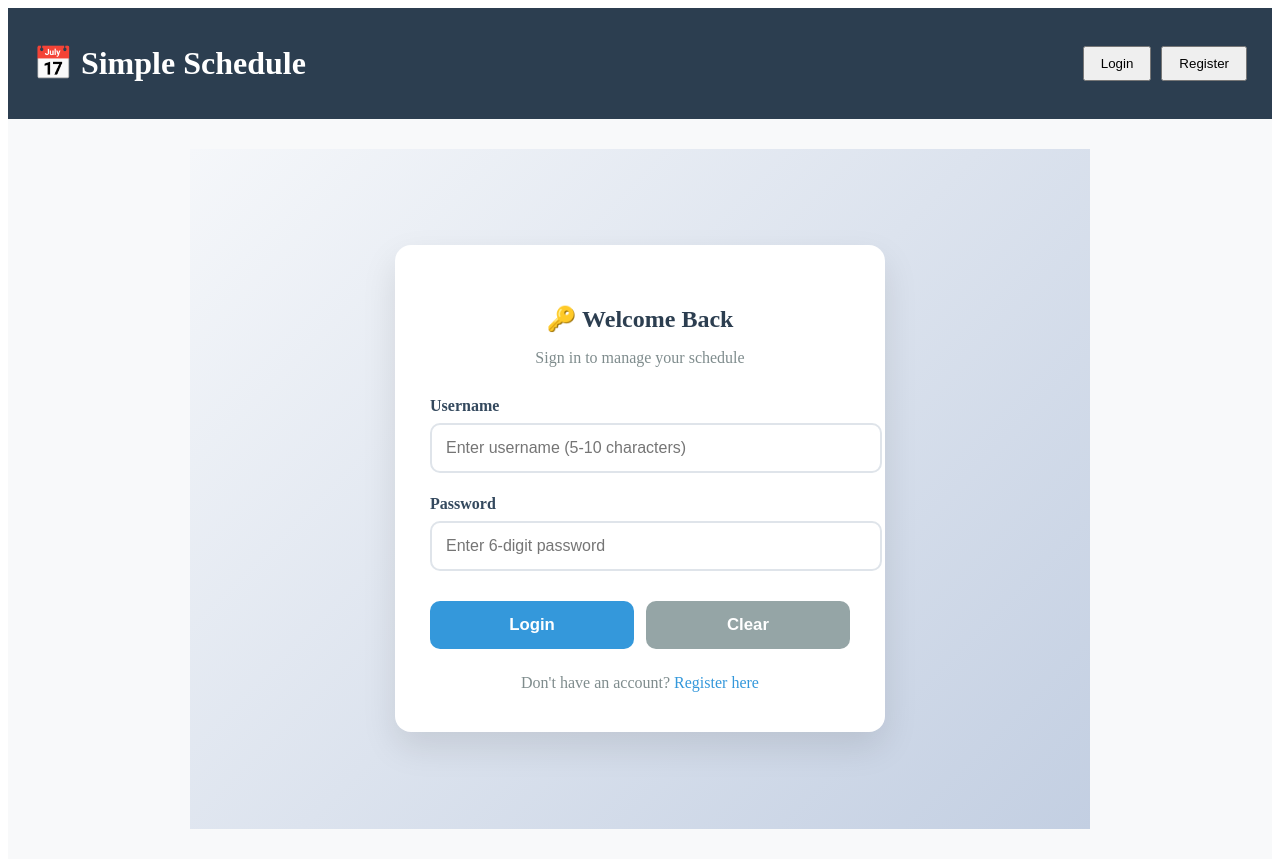
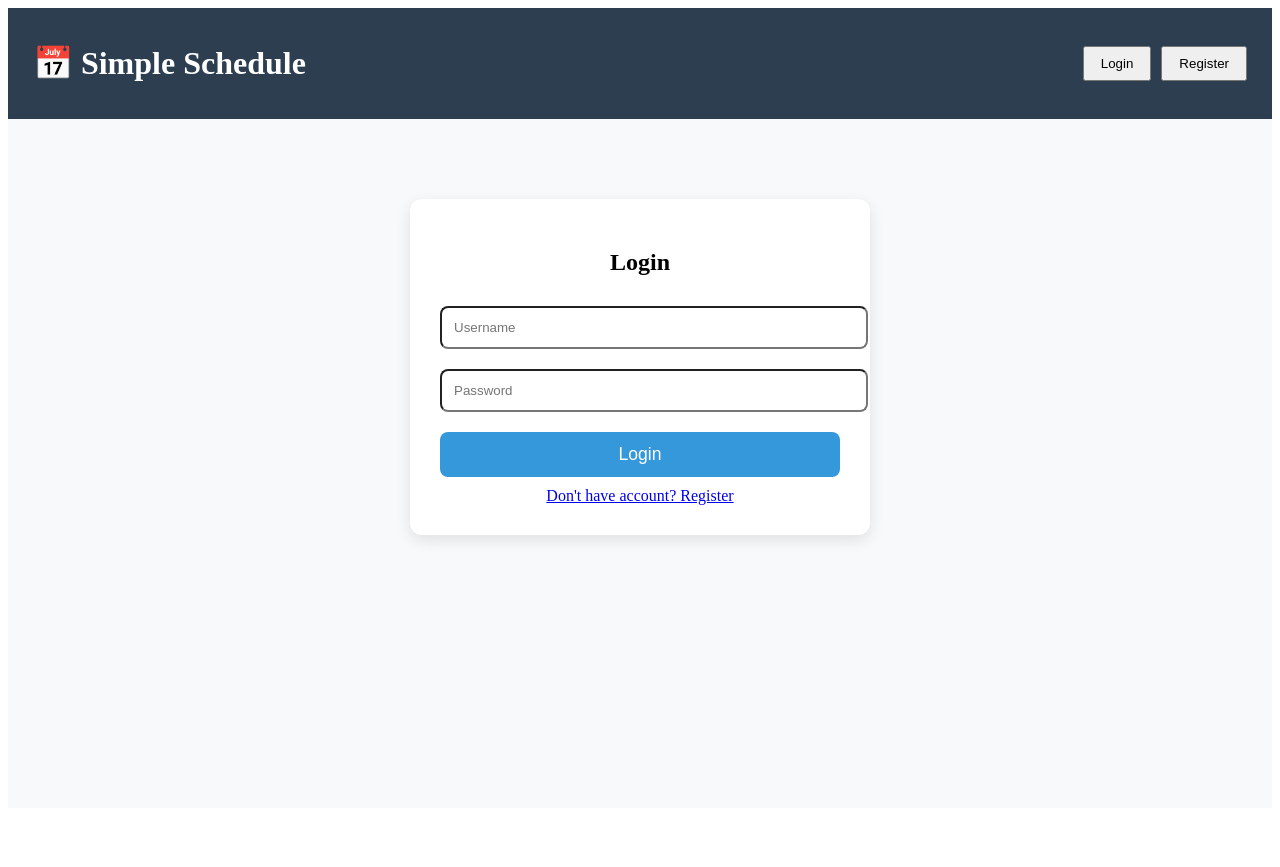
Before and after one commit to TasinLunatic/Vue-lang, a Vue app in the folder Schedule-management2/: page /#/login in a window 1280 px wide. After the commit the page ends 816 px from the top, so only its background shows below. Built offline with nearby package versions, Linux system fonts and the light colour scheme.

Commit message:
login also modified and WOP

```diff
--- a/Schedule-management2/src/components/Login.vue
+++ b/Schedule-management2/src/components/Login.vue
@@ -1,254 +1,56 @@
 <script setup>
-import { ref, reactive } from "vue";
-import { useRouter } from "vue-router";
-import { defineUser } from "../store/userStore.js";
+import { reactive, ref } from 'vue'
+import { useRouter } from 'vue-router'
 
-const router = useRouter();
-const sysUser = defineUser();
+const router = useRouter()
 
-const loginUser = reactive({
-  username: "",
-  userPwd: "",
-});
-
-const usernameMsg = ref("");
-const userPwdMsg = ref("");
-
-function checkUsername() {
-  const usernameReg = /^[a-zA-Z0-9]{5,10}$/;
-  if (!usernameReg.test(loginUser.username)) {
-    usernameMsg.value = "Invalid format (5-10 letters/numbers)";
-    return false;
-  }
-  usernameMsg.value = "OK";
-  return true;
-}
-
-function checkUserPwd() {
-  const userPwdReg = /^[0-9]{6}$/;
-  if (!userPwdReg.test(loginUser.userPwd)) {
-    userPwdMsg.value = "Invalid format (must be 6 digits)";
-    return false;
-  }
-  userPwdMsg.value = "OK";
-  return true;
-}
+const user = reactive({ username: '', password: '' })
+const message = ref('')
 
 function login() {
-  const flag1 = checkUsername();
-  const flag2 = checkUserPwd();
+  const savedUser = localStorage.getItem('username')
+  const savedPass = localStorage.getItem('userPwd')
 
-  if (!(flag1 && flag2)) {
-    alert("Please correct the errors before logging in.");
-    return;
+  if (!savedUser) {
+    alert('No user registered yet. Please register first.')
+    return
   }
 
-  const savedUsername = localStorage.getItem("username");
-  const savedUserPwd = localStorage.getItem("userPwd");
-
-  if (!savedUsername || !savedUserPwd) {
-    alert("No registered user found. Please register first.");
-    return;
+  if (user.username === savedUser && user.password === savedPass) {
+    sessionStorage.setItem('loginUser', user.username)
+    alert('Login successful!')
+    router.push('/showSchedule')
+  } else {
+    alert('Wrong username or password!')
   }
-
-  if (loginUser.username !== savedUsername) {
-    alert("Username is incorrect.");
-    return;
-  }
-
-  if (loginUser.userPwd !== savedUserPwd) {
-    alert("Password is incorrect.");
-    return;
-  }
-
-  alert("Login successful!");
-
-  sysUser.uid = 1;
-  sysUser.username = loginUser.username;
-
-  sessionStorage.setItem("loginUser", loginUser.username);
-  router.push("/showSchedule");
-}
-
-function clearForm() {
-  loginUser.username = "";
-  loginUser.userPwd = "";
-  usernameMsg.value = "";
-  userPwdMsg.value = "";
 }
 </script>
 
 <template>
-  <div class="login-container">
-    <div class="login-card">
-      <h2>🔑 Welcome Back</h2>
-      <p class="subtitle">Sign in to manage your schedule</p>
-
-      <div class="form-group">
-        <label>Username</label>
-        <input
-          type="text"
-          v-model="loginUser.username"
-          @blur="checkUsername"
-          placeholder="Enter username (5-10 characters)"
-        />
-        <span
-          class="msg"
-          :class="{
-            success: usernameMsg === 'OK',
-            error: usernameMsg && usernameMsg !== 'OK',
-          }"
-        >
-          {{ usernameMsg }}
-        </span>
-      </div>
-
-      <div class="form-group">
-        <label>Password</label>
-        <input
-          type="password"
-          v-model="loginUser.userPwd"
-          @blur="checkUserPwd"
-          placeholder="Enter 6-digit password"
-        />
-        <span
-          class="msg"
-          :class="{
-            success: userPwdMsg === 'OK',
-            error: userPwdMsg && userPwdMsg !== 'OK',
-          }"
-        >
-          {{ userPwdMsg }}
-        </span>
-      </div>
-
-      <div class="actions">
-        <button class="btn btn-primary" @click="login">Login</button>
-        <button class="btn btn-secondary" @click="clearForm">Clear</button>
-      </div>
-
-      <div class="register-link">
-        Don't have an account?
-        <router-link to="/regist">Register here</router-link>
-      </div>
-    </div>
+  <div class="form-card">
+    <h2>Login</h2>
+    <input v-model="user.username" placeholder="Username" />
+    <input v-model="user.password" type="password" placeholder="Password" />
+    <button @click="login">Login</button>
+    <router-link to="/regist">Don't have account? Register</router-link>
   </div>
 </template>
 
 <style scoped>
-.login-container {
-  display: flex;
-  justify-content: center;
-  align-items: center;
-  min-height: 85vh;
-  background: linear-gradient(135deg, #f5f7fa, #c3cfe2);
+.form-card {
+  max-width: 400px;
+  margin: 50px auto;
+  padding: 30px;
+  background: white;
+  border-radius: 12px;
+  box-shadow: 0 5px 15px rgba(0,0,0,0.1);
+  text-align: center;
 }
-
-.login-card {
-  background: white;
-  padding: 40px 35px;
-  border-radius: 16px;
-  box-shadow: 0 15px 35px rgba(0, 0, 0, 0.1);
+input, button {
   width: 100%;
-  max-width: 420px;
+  padding: 12px;
+  margin: 10px 0;
+  border-radius: 8px;
 }
-
-h2 {
-  text-align: center;
-  color: #2c3e50;
-  margin-bottom: 8px;
-}
-
-.subtitle {
-  text-align: center;
-  color: #7f8c8d;
-  margin-bottom: 30px;
-}
-
-.form-group {
-  margin-bottom: 22px;
-}
-
-label {
-  display: block;
-  margin-bottom: 8px;
-  font-weight: 600;
-  color: #34495e;
-}
-
-input {
-  width: 100%;
-  padding: 14px;
-  border: 2px solid #dfe4ea;
-  border-radius: 10px;
-  font-size: 1rem;
-  transition: all 0.3s;
-}
-
-input:focus {
-  border-color: #3498db;
-  outline: none;
-  box-shadow: 0 0 0 3px rgba(52, 152, 219, 0.1);
-}
-
-.msg {
-  font-size: 0.9rem;
-  margin-top: 5px;
-  display: block;
-}
-
-.success {
-  color: #27ae60;
-}
-.error {
-  color: #e74c3c;
-}
-
-.actions {
-  display: flex;
-  gap: 12px;
-  margin-top: 30px;
-}
-
-.btn {
-  flex: 1;
-  padding: 14px;
-  border: none;
-  border-radius: 10px;
-  font-size: 1.05rem;
-  font-weight: 600;
-  cursor: pointer;
-  transition: all 0.3s;
-}
-
-.btn-primary {
-  background: #3498db;
-  color: white;
-}
-
-.btn-primary:hover {
-  background: #2980b9;
-  transform: translateY(-2px);
-}
-
-.btn-secondary {
-  background: #95a5a6;
-  color: white;
-}
-
-.register-link {
-  text-align: center;
-  margin-top: 25px;
-  color: #7f8c8d;
-}
-
-.register-link a {
-  color: #3498db;
-  text-decoration: none;
-  font-weight: 500;
-}
-
-.register-link a:hover {
-  text-decoration: underline;
-}
+button { background: #3498db; color: white; border: none; font-size: 1.1rem; }
 </style>
```
